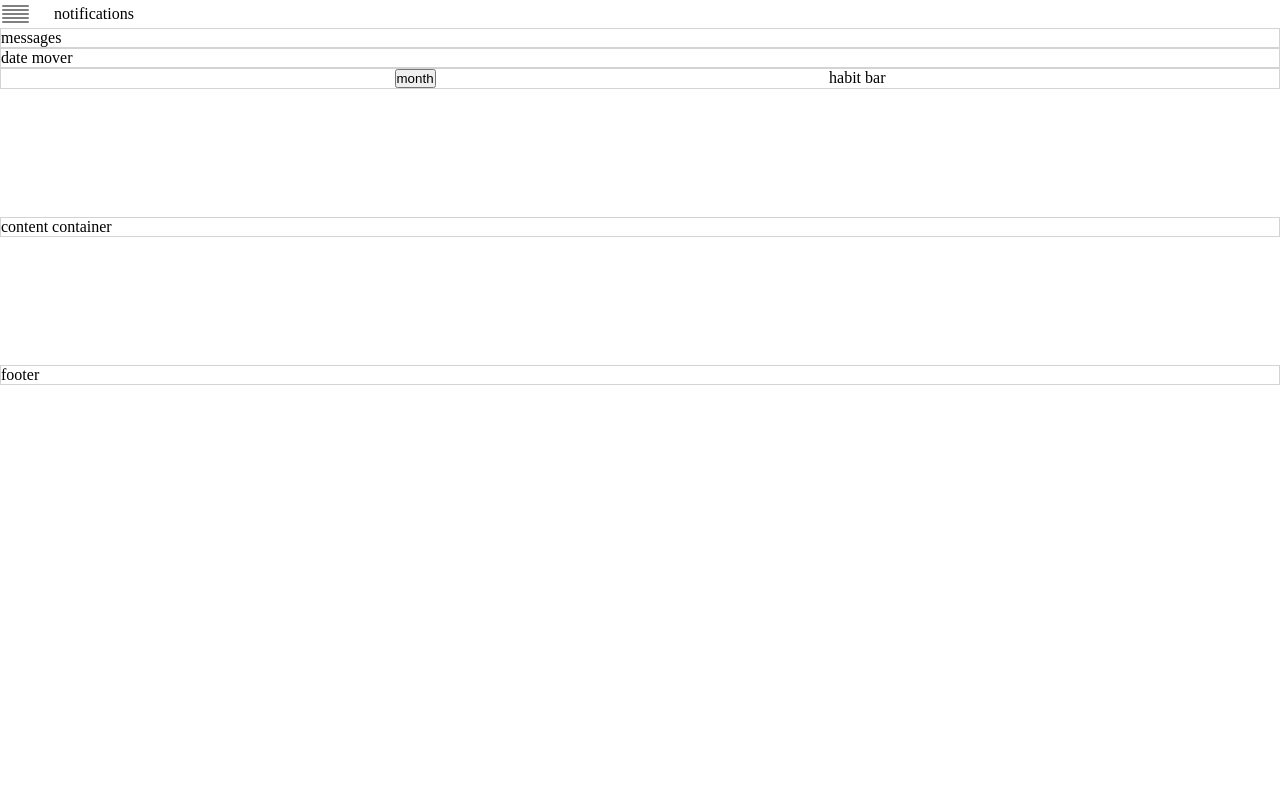
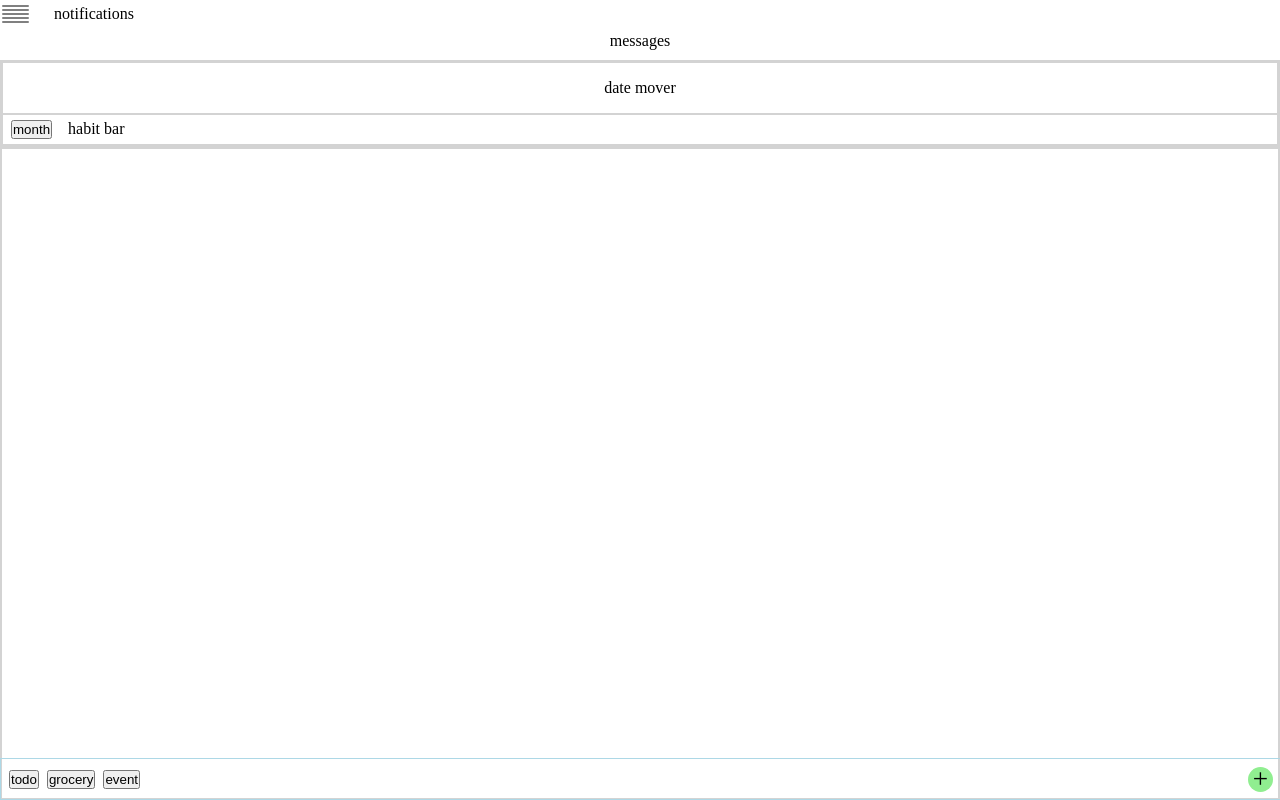
Before and after one commit to bambooOctopus/front, a React (Vite) app: page /dashboard in a window 1280 px wide. Built offline with nearby package versions, Linux system fonts and the light colour scheme.

Commit message:
footer-plus/footer-menu styling complete

```diff
--- a/src/components/dash/ContentContainerComponent.jsx
+++ b/src/components/dash/ContentContainerComponent.jsx
@@ -1,7 +1,12 @@
+import { DateNav } from "./DateNavComponent"
+import { HabitBar } from "./HabitBarComponent"
+
 export const ContentContainer = () => {
     return (
         <div className="content-container">
-            <p>content container</p>
+            <DateNav />
+            <HabitBar />
+            <div className="content"></div>
         </div>
     )
 }
--- a/src/components/dash/FooterComponent.jsx
+++ b/src/components/dash/FooterComponent.jsx
@@ -1,7 +1,31 @@
 export const Footer = () => {
+
+    const handlePlusButtonClick = (event) => {
+
+        const plusButton = document.querySelector(".footer-plus")
+        const footerMenu = document.querySelector(".footer-menu")
+        footerMenu.classList.toggle("active")
+        plusButton.classList.toggle("active")
+
+    }
+
     return (
         <div className="footer">
-            <p>footer</p>
+            <div className="recent-models">
+                <button>todo</button>
+                <button>grocery</button>
+                <button>event</button>
+            </div>
+            <div className="footer-plus" onClick={handlePlusButtonClick}>+</div>
+
+            <ul className="footer-menu">
+                <li>list</li>
+                <li>event</li>
+                <li>schedule</li>
+                <li>reminder</li>
+                <li>log</li>
+                <li>journal</li>
+            </ul>
         </div>
     )
 }
--- a/src/components/dash/HeaderComponent.jsx
+++ b/src/components/dash/HeaderComponent.jsx
@@ -1,8 +1,6 @@
 import { HamburgerMenu } from "./HamburgerMenuComponent"
 import { NotificationsBar } from "./NotificationsBarComponent"
 import { MessageBar } from "./MessageBarComponent"
-import { DateNav } from "./DateNavComponent"
-import { HabitBar } from "./HabitBarComponent"
 
 export const Header = () => {
     return (
@@ -12,8 +10,6 @@ export const Header = () => {
                 <NotificationsBar />
             </div>
             <MessageBar />
-            <DateNav />
-            <HabitBar />
         </div>
     )
 }
--- a/src/components/dash/dash-styles/content-container.css
+++ b/src/components/dash/dash-styles/content-container.css
@@ -1,3 +1,9 @@
 .content-container {
-    border: solid 1px lightgray;
+    height: 100%;
+    border: solid 2px lightgray;
 }
+
+.content {
+
+    border: solid 2px lightgray;
+}
--- a/src/components/dash/dash-styles/dashboard.css
+++ b/src/components/dash/dash-styles/dashboard.css
@@ -3,5 +3,5 @@
     height: 100vh;
     display: flex;
     flex-direction: column;
-    gap: 8rem;
+    gap: .3rem;
 }
--- a/src/components/dash/dash-styles/date-nav.css
+++ b/src/components/dash/dash-styles/date-nav.css
@@ -1,3 +1,5 @@
 .date-nav {
     border: solid 1px lightgray;
+    padding: 1rem .5rem;
+    text-align: center;
 }
--- a/src/components/dash/dash-styles/footer.css
+++ b/src/components/dash/dash-styles/footer.css
@@ -1,3 +1,57 @@
 .footer {
-    border: solid 1px lightgray;
+    border: solid 1px lightblue;
+    display: flex;
+    justify-content: space-between;
+    align-items: center;
+    width: 100vw;
+    height: 2.5rem;
+    position: fixed;
+    bottom: 0;
 }
+
+.recent-models {
+    display: flex;
+    gap: .5rem;
+    margin-left: .5rem;
+}
+
+.footer-plus {
+    background-color: lightgreen;
+    width: 25px;
+    height: 25px;
+    display: flex;
+    justify-content: center;
+    align-items: center;
+    border-radius: 50%;
+    font-size: 1.7rem;
+    margin-right: .5rem;
+    transition: 0.3s;
+}
+
+.footer-plus.active {
+    transform: rotate(45deg);
+}
+
+
+.footer-menu {
+    justify-content: right;
+    position: fixed;
+    right: -110%;
+    bottom: 10%;
+    background-color: lightgray;
+    width: 98vw;
+    list-style: none;
+    border-top-left-radius: 6px;
+    border-bottom-left-radius: 6px;
+    transition: 0.3s;
+    text-align: center;
+
+
+}
+
+.footer-menu.active {
+    position: fixed;
+    right: 0%;
+    bottom: 10%;
+    transition: 0.3s;
+}
--- a/src/components/dash/dash-styles/habit-bar.css
+++ b/src/components/dash/dash-styles/habit-bar.css
@@ -1,5 +1,10 @@
 .habit-bar {
     border: solid 1px lightgray;
     display: flex;
-    justify-content: space-evenly;
+    flex-direction: row;
+    align-items: center;
+    padding: .3rem .5rem;
+    gap: 1rem;
+
+
 }
--- a/src/components/dash/dash-styles/hamburger.css
+++ b/src/components/dash/dash-styles/hamburger.css
@@ -55,6 +55,7 @@ li {
 
 li:first-child {
     margin-top: .8rem;
+    border-top: solid 1px whitesmoke;
 }
 
 li:last-child {
@@ -64,7 +65,7 @@ li:last-child {
 .burger-menu {
     background-color: lightgray;
     width: 97vw;
-    min-height: 40vh;
+
     position: fixed;
     left: -100%;
     top: 7%;
@@ -78,8 +79,7 @@ li:last-child {
 
 .burger-menu.active {
     background-color: lightgray;
-    width: 97vw;
-    min-height: 40vh;
+
     position: fixed;
     left: 0;
     top: 7%;
--- a/src/components/dash/dash-styles/message-bar.css
+++ b/src/components/dash/dash-styles/message-bar.css
@@ -1,3 +1,4 @@
 .message-bar {
-    border: solid 1px lightgray;
+    padding: .3rem .5rem;
+    text-align: center;
 }
--- a/src/components/dash/dash-styles/notifications-bar.css
+++ b/src/components/dash/dash-styles/notifications-bar.css
@@ -1,3 +1,3 @@
 .notifications-bar {
-    margin-left: .5rem;;
+    margin-left: .5rem;
 }
```
